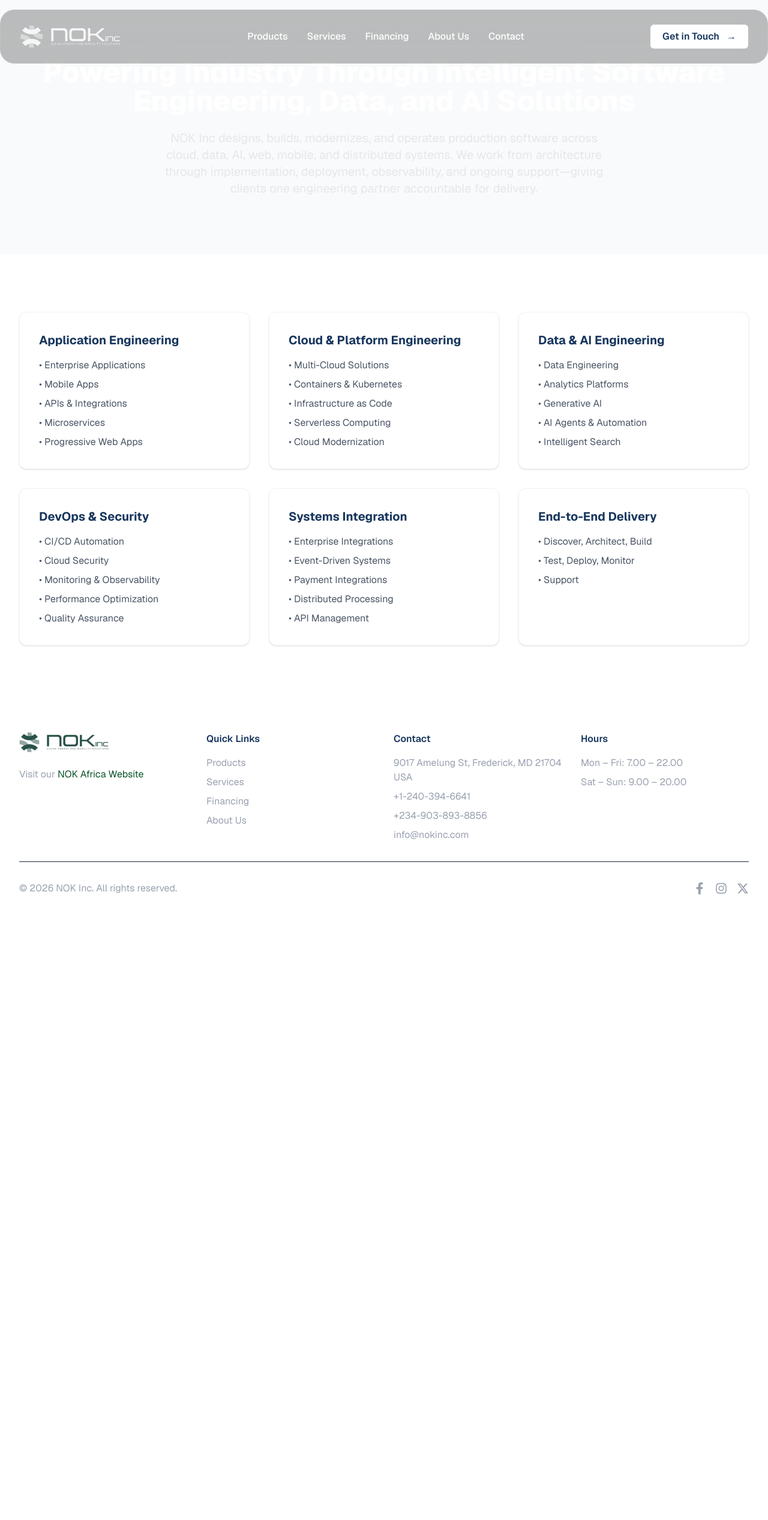
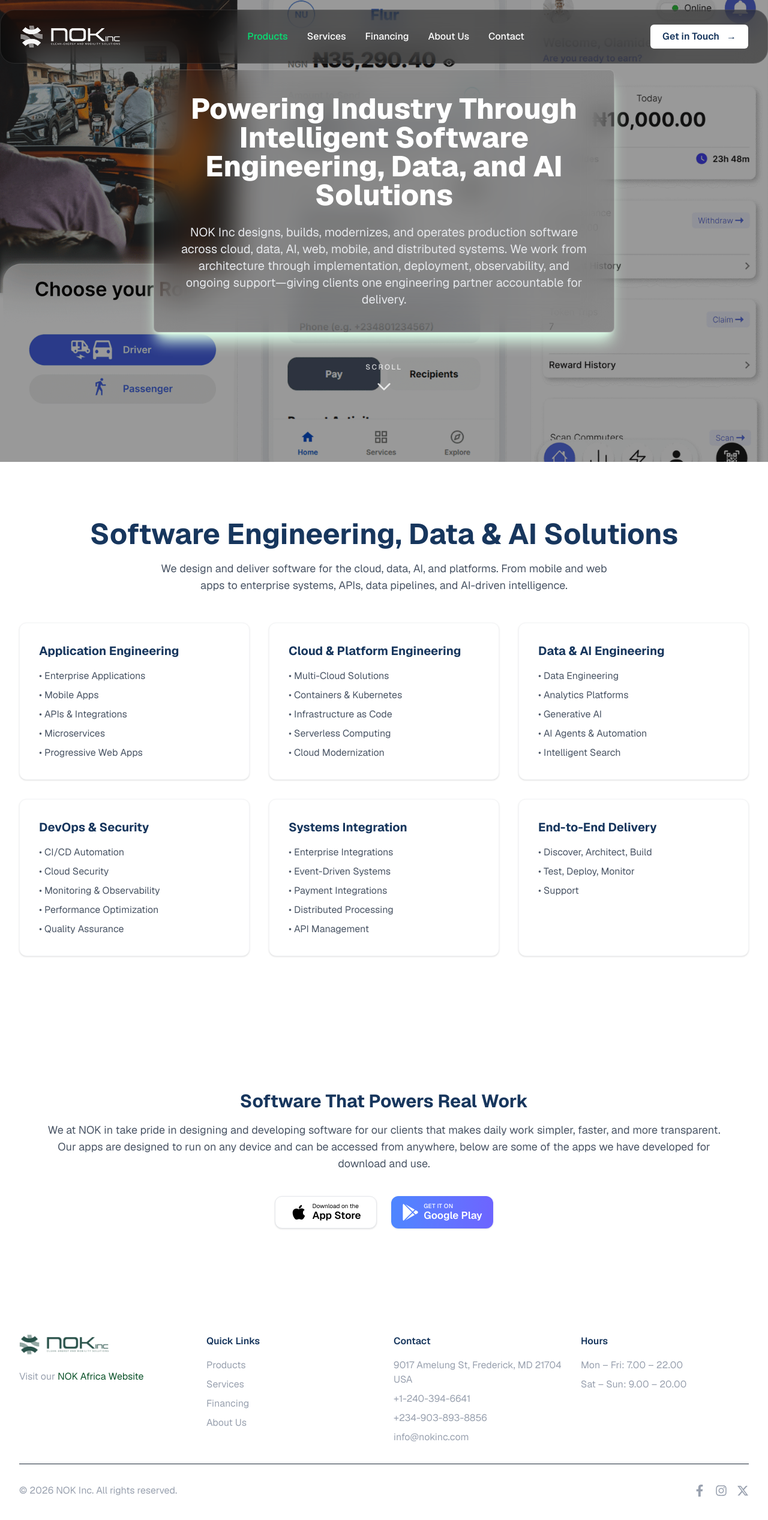
Before and after one commit to Just9ice/NOK-American-website, a Next.js app: page /product/software-solutions in a window 1280 px wide. Shown: the top 2534 px of the page at 60% size. Before the commit the page ends 1541 px from the top, so only its background shows below. Built offline with nearby package versions, Linux system fonts and the light colour scheme.

Commit message:
product and software solutions pages

```diff
--- a/app/page.tsx
+++ b/app/page.tsx
@@ -166,11 +166,11 @@
         <div className="relative overflow-hidden rounded-4xl h-[400px] max-w-7xl mx-auto">
           {/* Background Image */}
           <Image
-            src="/images/ev-charging.jpg"
+            src="/images/charging.jpg"
             alt="EV Charging Station"
             fill
             quality={100}
-            style={{ objectFit: "fill", objectPosition: "center" }}
+            style={{ objectFit: "cover", objectPosition: "center" }}
           />
 
           {/* Bottom gradient overlay so text is readable */}
--- a/app/product/software-solutions/page.tsx
+++ b/app/product/software-solutions/page.tsx
@@ -1,24 +1,77 @@
-import Section from '@/components/Section';
-import Image from 'next/image';
+import Section from "@/components/Section";
+import Link from "next/link";
+import Image from "next/image";
 
 export default function SoftwareSolutionsPage() {
   return (
     <>
-      <Section className="bg-[#17365d] text-white pt-16 pb-24" bgWhite={false}>
-        <div className="text-center">
+      <Section
+        className="relative overflow-hidden text-white flex flex-col items-center justify-center text-center pt-48 pb-15"
+        bgWhite={false}
+      >
+        <Image
+          src="/images/apps.png"
+          alt="Application Merging"
+          fill
+          quality={100}
+          priority
+          sizes="100vw"
+          style={{
+            objectFit: "cover",
+          }}
+        />
+        {/* Dark Overlay */}
+        <div className="absolute inset-0 bg-black/40 z-0" />
+
+        <div className="relative z-10 max-w-3xl mx-auto text-center bg-black/10 backdrop-blur-xl border border-white/20 shadow-xl shadow-green-100 rounded-lg p-10 mt-5">
           <h1 className="text-4xl font-extrabold sm:text-5xl mb-6">
-            Powering Industry Through Intelligent Software Engineering, Data, and AI Solutions
+            Powering Industry Through Intelligent Software Engineering, Data,
+            and AI Solutions
           </h1>
-          <p className="mt-4 max-w-3xl mx-auto text-xl text-gray-200">
-            NOK Inc designs, builds, modernizes, and operates production software across cloud, data, AI, web, mobile, and distributed systems. We work from architecture through implementation, deployment, observability, and ongoing support—giving clients one engineering partner accountable for delivery.
+          <p className="mt-4 text-xl text-gray-200">
+            NOK Inc designs, builds, modernizes, and operates production
+            software across cloud, data, AI, web, mobile, and distributed
+            systems. We work from architecture through implementation,
+            deployment, observability, and ongoing support—giving clients one
+            engineering partner accountable for delivery.
           </p>
+        </div>
+
+        {/* Flickering Scroll Indicator */}
+        <div className="relative z-20 mt-16 animate-bounce">
+          <div className="animate-pulse text-white/80 flex flex-col items-center">
+            <span className="text-xs uppercase tracking-[0.2em] mb-2 font-medium">Scroll</span>
+            <svg
+              className="w-8 h-8"
+              fill="none"
+              stroke="currentColor"
+              viewBox="0 0 24 24"
+            >
+              <path
+                strokeLinecap="round"
+                strokeLinejoin="round"
+                strokeWidth={2}
+                d="M19 9l-7 7-7-7"
+              />
+            </svg>
+          </div>
         </div>
       </Section>
 
       <Section>
+        <h1 className="text-5xl font-bold text-center text-[#17365d] mb-5">
+          Software Engineering, Data & AI Solutions
+        </h1>
+        <p className="text-gray-600 text-lg text-center mb-12 max-w-3xl mx-auto">
+          We design and deliver software for the cloud, data, AI, and platforms.
+          From mobile and web apps to enterprise systems, APIs, data pipelines,
+          and AI-driven intelligence.
+        </p>
         <div className="grid grid-cols-1 md:grid-cols-2 lg:grid-cols-3 gap-8">
           <div className="bg-white p-8 rounded-xl shadow border border-gray-100">
-            <h3 className="text-xl font-bold text-[#17365d] mb-4">Application Engineering</h3>
+            <h3 className="text-xl font-bold text-[#17365d] mb-4">
+              Application Engineering
+            </h3>
             <ul className="space-y-2 text-gray-600">
               <li>• Enterprise Applications</li>
               <li>• Mobile Apps</li>
@@ -28,7 +81,9 @@
             </ul>
           </div>
           <div className="bg-white p-8 rounded-xl shadow border border-gray-100">
-            <h3 className="text-xl font-bold text-[#17365d] mb-4">Cloud & Platform Engineering</h3>
+            <h3 className="text-xl font-bold text-[#17365d] mb-4">
+              Cloud & Platform Engineering
+            </h3>
             <ul className="space-y-2 text-gray-600">
               <li>• Multi-Cloud Solutions</li>
               <li>• Containers & Kubernetes</li>
@@ -38,7 +93,9 @@
             </ul>
           </div>
           <div className="bg-white p-8 rounded-xl shadow border border-gray-100">
-            <h3 className="text-xl font-bold text-[#17365d] mb-4">Data & AI Engineering</h3>
+            <h3 className="text-xl font-bold text-[#17365d] mb-4">
+              Data & AI Engineering
+            </h3>
             <ul className="space-y-2 text-gray-600">
               <li>• Data Engineering</li>
               <li>• Analytics Platforms</li>
@@ -48,7 +105,9 @@
             </ul>
           </div>
           <div className="bg-white p-8 rounded-xl shadow border border-gray-100">
-            <h3 className="text-xl font-bold text-[#17365d] mb-4">DevOps & Security</h3>
+            <h3 className="text-xl font-bold text-[#17365d] mb-4">
+              DevOps & Security
+            </h3>
             <ul className="space-y-2 text-gray-600">
               <li>• CI/CD Automation</li>
               <li>• Cloud Security</li>
@@ -58,7 +117,9 @@
             </ul>
           </div>
           <div className="bg-white p-8 rounded-xl shadow border border-gray-100">
-            <h3 className="text-xl font-bold text-[#17365d] mb-4">Systems Integration</h3>
+            <h3 className="text-xl font-bold text-[#17365d] mb-4">
+              Systems Integration
+            </h3>
             <ul className="space-y-2 text-gray-600">
               <li>• Enterprise Integrations</li>
               <li>• Event-Driven Systems</li>
@@ -68,7 +129,9 @@
             </ul>
           </div>
           <div className="bg-white p-8 rounded-xl shadow border border-gray-100">
-            <h3 className="text-xl font-bold text-[#17365d] mb-4">End-to-End Delivery</h3>
+            <h3 className="text-xl font-bold text-[#17365d] mb-4">
+              End-to-End Delivery
+            </h3>
             <ul className="space-y-2 text-gray-600">
               <li>• Discover, Architect, Build</li>
               <li>• Test, Deploy, Monitor</li>
@@ -77,6 +140,65 @@
           </div>
         </div>
       </Section>
+
+      <Section className="bg-gray-50">
+        {/* Proven Product section */}
+        <div className="flex-1 p-8 bg-white rounded-xl">
+          <h3 className="text-3xl font-bold text-center text-[#17365d] mb-4">
+            Software That Powers Real Work
+          </h3>
+          <p className="text-gray-600 text-lg text-center mb-10">
+            We at NOK in take pride in designing and developing software for our
+            clients that makes daily work simpler, faster, and more transparent.{" "}
+            <br />
+            Our apps are designed to run on any device and can be accessed from
+            anywhere, below are some of the apps we have developed for download
+            and use.
+          </p>
+          <div className="flex justify-center gap-4 sm:gap-6">
+            <Link
+              href="https://apps.apple.com/ng/app/flur/id6759227491"
+              className="flex items-center justify-center bg-white text-black border border-gray-200 rounded-xl px-4 py-2.5 hover:bg-gray-50 transition-colors shadow-sm w-[170px]"
+            >
+              <svg
+                className="w-7 h-7 mr-2"
+                viewBox="0 0 384 512"
+                fill="currentColor"
+              >
+                <path d="M318.7 268.7c-.2-36.7 16.4-64.4 50-84.8-18.8-26.9-47.2-41.7-84.7-44.6-35.5-2.8-74.3 20.7-88.5 20.7-15 0-49.4-19.7-76.4-19.7C63.3 141.2 4 184.8 4 273.5q0 39.3 14.4 81.2c12.8 36.7 59 126.7 107.2 125.2 25.2-.6 43-17.9 75.8-17.9 31.8 0 48.3 17.9 76.4 17.9 48.6-.7 90.4-82.5 102.6-119.3-65.2-30.7-61.7-90-61.7-91.9zm-56.6-164.2c27.3-32.4 24.8-61.9 24-72.5-24.1 1.4-52 16.4-67.9 34.9-17.5 19.8-27.8 44.3-25.6 71.9 26.1 2 49.9-11.4 69.5-34.3z" />
+              </svg>
+              <div className="flex flex-col items-start">
+                <span className="text-[10px] leading-tight">
+                  Download on the
+                </span>
+                <span className="text-[17px] font-semibold leading-tight -mt-0.5">
+                  App Store
+                </span>
+              </div>
+            </Link>
+            <Link
+              href="https://play.google.com/store/apps/details?id=pay.flur.app"
+              className="flex items-center justify-center bg-gradient-to-r from-[#4d86ff] to-[#6d64ff] text-white rounded-xl px-4 py-2.5 hover:opacity-90 transition-opacity shadow-sm w-[170px]"
+            >
+              <svg
+                className="w-7 h-7 mr-2"
+                viewBox="0 0 512 512"
+                fill="currentColor"
+              >
+                <path d="M325.3 234.3L104.6 13l280.8 161.2-60.1 60.1zM47 0C34 6.8 25.3 19.2 25.3 35.3v441.3c0 16.1 8.7 28.5 21.7 35.3l256.6-256L47 0zm425.2 225.6l-58.9-34.1-65.7 64.5 65.7 64.5 60.1-34.1c18-14.3 18-46.5-1.2-60.8zM104.6 499l280.8-161.2-60.1-60.1L104.6 499z" />
+              </svg>
+              <div className="flex flex-col items-start">
+                <span className="text-[10px] leading-tight font-medium uppercase tracking-wide">
+                  Get it on
+                </span>
+                <span className="text-[17px] font-semibold leading-tight -mt-0.5">
+                  Google Play
+                </span>
+              </div>
+            </Link>
+          </div>
+        </div>
+      </Section>
     </>
   );
 }
--- a/components/Footer.tsx
+++ b/components/Footer.tsx
@@ -10,10 +10,10 @@
         <div className="grid grid-cols-1 md:grid-cols-4 gap-8">
           <div>
             <Image
-              src="/images/footer.png"
+              src="/images/NOK-Inc-Company-LogoFinal-02-2.png"
               alt="NOK Inc Logo"
               width={150}
-              height={150}
+              height={35}
               className="mb-6"
             />
             <p className="text-gray-400">
--- a/components/Header.tsx
+++ b/components/Header.tsx
@@ -1,5 +1,7 @@
 "use client";
 import Link from "next/link";
+import Image from "next/image";
+import { usePathname } from "next/navigation";
 
 const navigation = [
   { name: "Products", href: "/product/" },
@@ -11,19 +13,23 @@
 ];
 
 export default function Header() {
+  const pathname = usePathname();
+
   return (
     <header className="fixed w-full top-0 z-50 pt-4">
       <nav
-        className="mx-auto max-w-7xl px-4 sm:px-6 lg:px-8 rounded-3xl border border-white/10 bg-black/25 backdrop-blur-xl shadow-[0_8ox_rgba(0,0,0,0.15)]"
+        className="mx-auto max-w-7xl px-4 sm:px-6 lg:px-8 rounded-3xl border border-white/10 bg-black/45 backdrop-blur-xl shadow-[0_8ox_rgba(0,0,0,0.15)]"
         aria-label="Top"
       >
         <div className="flex w-full items-center justify-between py-6">
           <div className="flex items-center">
             <Link href="/">
-              <img
+              <Image
                 className="h-10 w-auto"
                 src="/images/NOK-Inc-Company-LogoFinal-02-1.webp"
                 alt="NOK Inc"
+                width={150}
+                height={40}
                 onError={(e) => {
                   (e.target as HTMLImageElement).src = "/next.svg";
                 }}
@@ -31,15 +37,25 @@
             </Link>
           </div>
           <div className="hidden space-x-8 md:flex">
-            {navigation.map((link) => (
+            {navigation.map((link) => {
+              const isActive =
+                pathname === link.href ||
+                pathname === link.href.slice(0, -1) ||
+                pathname?.startsWith(link.href);
+              return (
                 <Link
                   key={link.name}
                   href={link.href}
-                className="text-base font-medium text-white hover:text-green-600"
+                  className={`text-base font-medium ${
+                    isActive
+                      ? "text-green-400"
+                      : "text-white hover:text-green-300"
+                  }`}
                 >
                   {link.name}
                 </Link>
-            ))}
+              );
+            })}
           </div>
           <div className="hidden md:flex">
             <Link
@@ -54,15 +70,25 @@
           </div>
         </div>
         <div className="flex flex-wrap justify-center space-x-6 py-4 md:hidden">
-          {navigation.map((link) => (
+          {navigation.map((link) => {
+            const isActive =
+              pathname === link.href ||
+              pathname === link.href.slice(0, -1) ||
+              pathname?.startsWith(link.href);
+            return (
               <Link
                 key={link.name}
                 href={link.href}
-              className="text-base font-medium text-gray-700 hover:text-[#17365d]"
+                className={`text-base font-medium ${
+                  isActive
+                    ? "text-[#17365d] font-bold"
+                    : "text-gray-700 hover:text-[#17365d]"
+                }`}
               >
                 {link.name}
               </Link>
-          ))}
+            );
+          })}
         </div>
       </nav>
     </header>
```
Also changed, not shown: app/product/page.tsx (+74 -63 lines), components/ProductCard.tsx (+11 -17 lines), public/images/apps.png (renamed from public/images/appMerge-2048x1418.png), public/images/solar-farming.jpg (renamed from public/images/daniel-miksha-n2Q4QtRNeUg-unsplash-2048x1152.jpg). Lines whose indentation alone changed are shown as unchanged.
